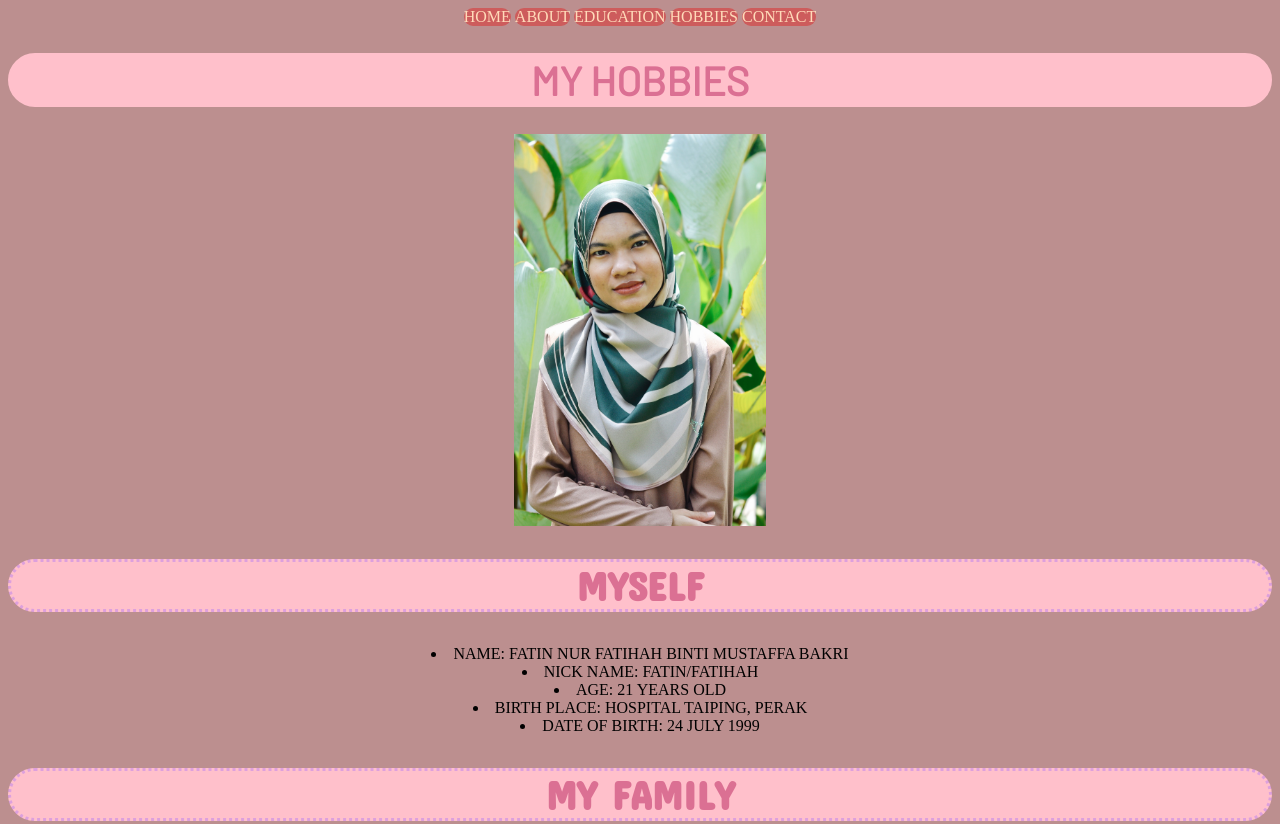
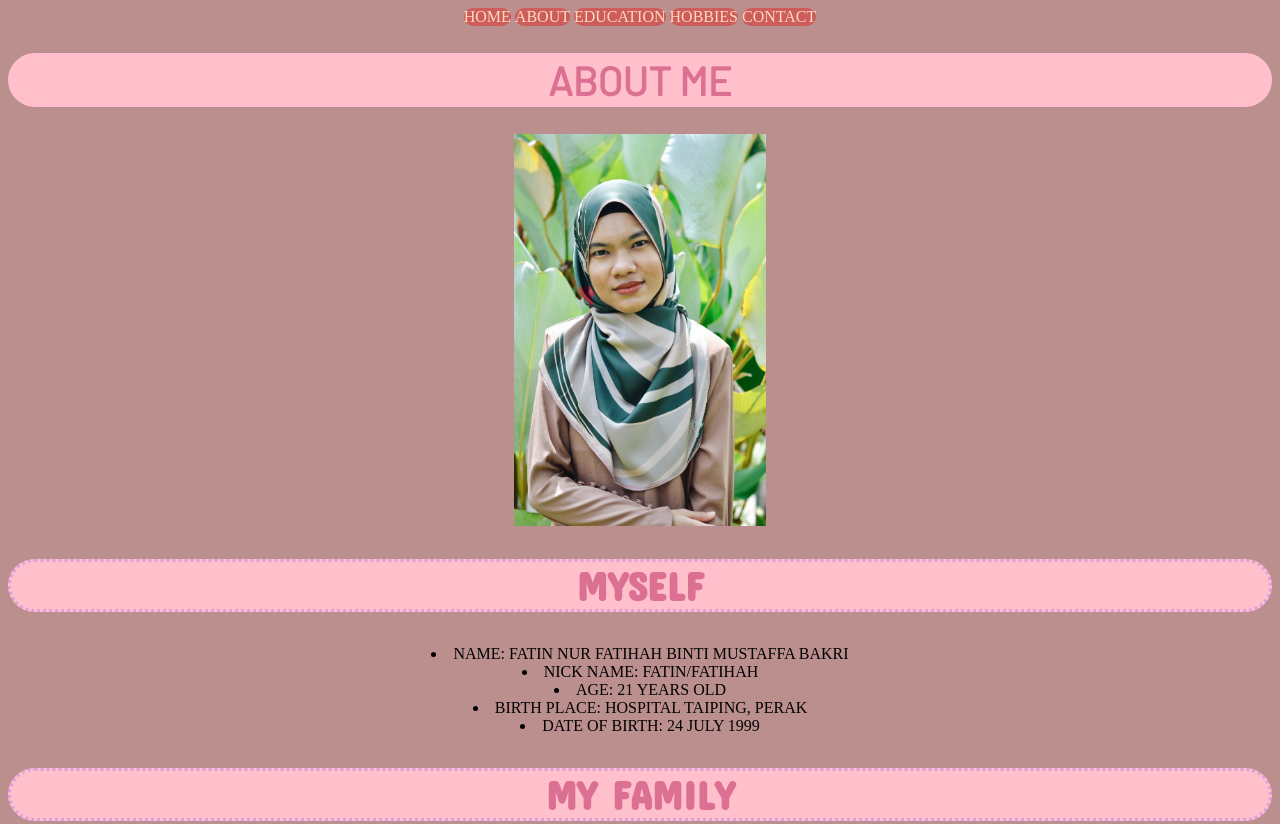
Before and after one commit to FatinNurFatihah/Personal-Portfolio, a plain HTML site: page about.html in a window 1280 px wide. Shown: the top 824 px of the page. Drawn offline with Linux system fonts and the light colour scheme.

Commit message:
Add files via upload

```diff
--- a/about.html
+++ b/about.html
@@ -16,7 +16,7 @@
 <a href="contact.html"> CONTACT </a>
 </center>
 
-<center><h1> MY HOBBIES </h1></center>
+<center><h1> ABOUT ME </h1></center>
 <link href= "https://fonts.googleapis.com/css2?family=Barlow&family=Concert+One&display=swap" rel="stylesheet">
 		<link rel="stylesheet" type="text/css" href="style.css">
 
```
